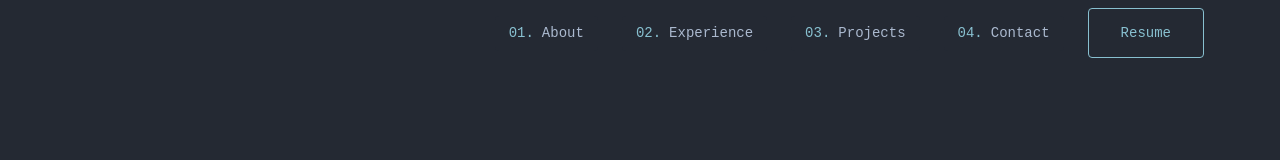
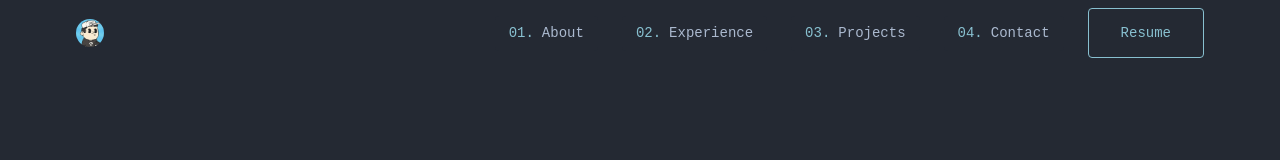
Before and after one commit to jpilapil/portfolio2022, a Next.js app: page / in a window 1280 px wide. Shown: the top 160 px of the page. Built offline with nearby package versions, Linux system fonts and the light colour scheme.

Commit message:
add hover styling and nav icon

```diff
--- a/components/about/About.module.scss
+++ b/components/about/About.module.scss
@@ -1,5 +1,6 @@
 @import "../../styles/colors.scss";
 @import "../../styles/fonts.scss";
+@import "../../styles/utils.scss";
 
 .header {
    // font-size: 2rem;
@@ -71,7 +72,7 @@ ul.technologies {
 .mugshot {
    border-radius: 4px;
    filter: grayscale(75%) contrast(1) brightness(90%);
-
+   transition: $transition;
    &:hover {
       filter: none;
    }
--- a/components/navigation/Navigation.jsx
+++ b/components/navigation/Navigation.jsx
@@ -1,6 +1,7 @@
 import Link from "next/link";
+import Image from "next/image";
 import styles from "./Navigation.module.scss";
-import { sections } from "./content";
+import { sections, logo } from "./content";
 
 // Need for bulma hamburger menu
 if (typeof window === "object") {
@@ -37,6 +38,15 @@ export default function Navigation() {
       aria-label="main navigation"
     >
       <div className="navbar-brand">
+        <a className="navbar-item" href="/">
+          <Image
+            className={styles.logo}
+            src={logo}
+            alt="Fudder Logo"
+            width={50}
+            height={50}
+          />
+        </a>
         <a
           role="button"
           className="navbar-burger"
--- a/components/navigation/Navigation.module.scss
+++ b/components/navigation/Navigation.module.scss
@@ -40,6 +40,10 @@
    }
 }
 
+.logo {
+   border-radius: 50%;
+}
+
 .resume {
    font-size: .875rem;
    font-family: $fontFamilySecondary;
--- a/components/navigation/content.js
+++ b/components/navigation/content.js
@@ -5,4 +5,6 @@ module.exports = {
     { title: "Projects", path: "#projects" },
     { title: "Contact", path: "#contact" },
   ],
+
+  logo: "/mugshot/fudder.png",
 };
```
